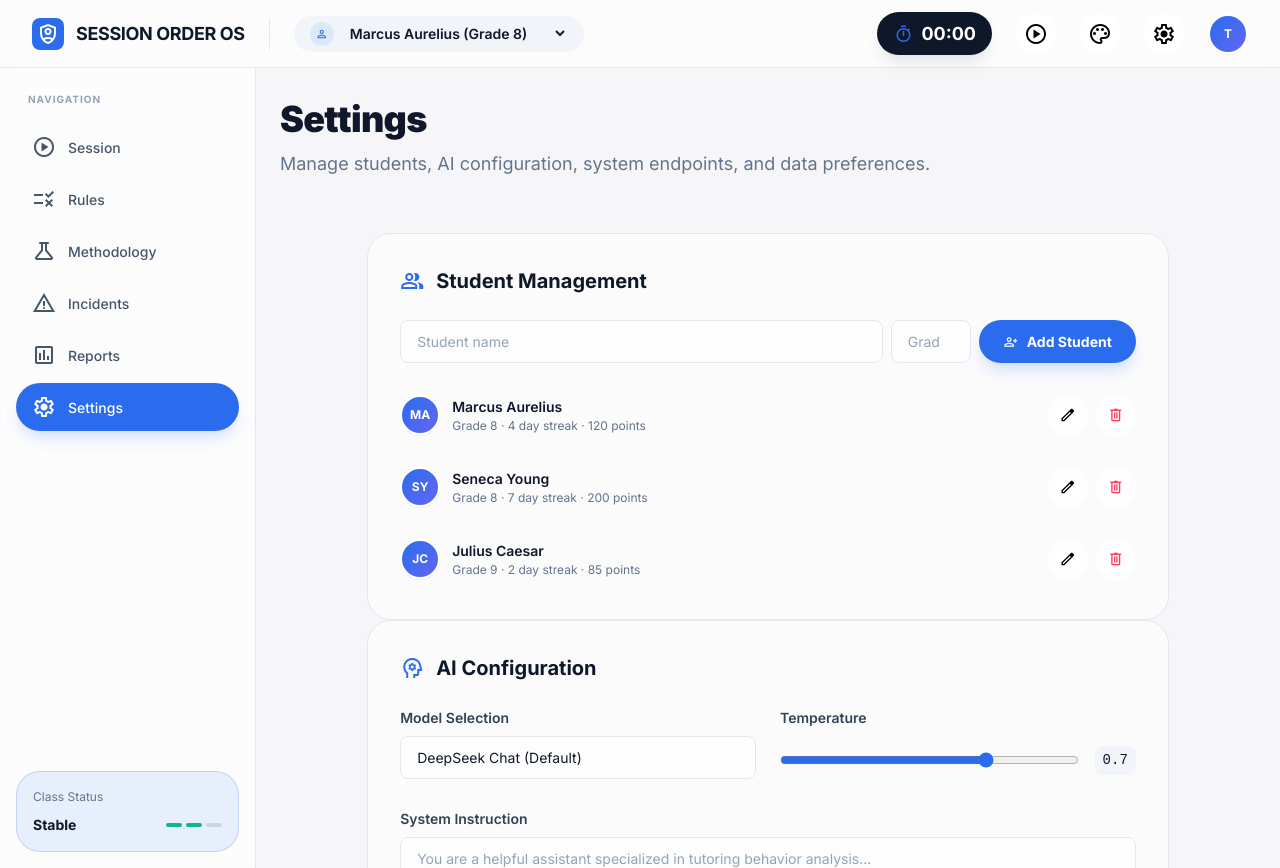
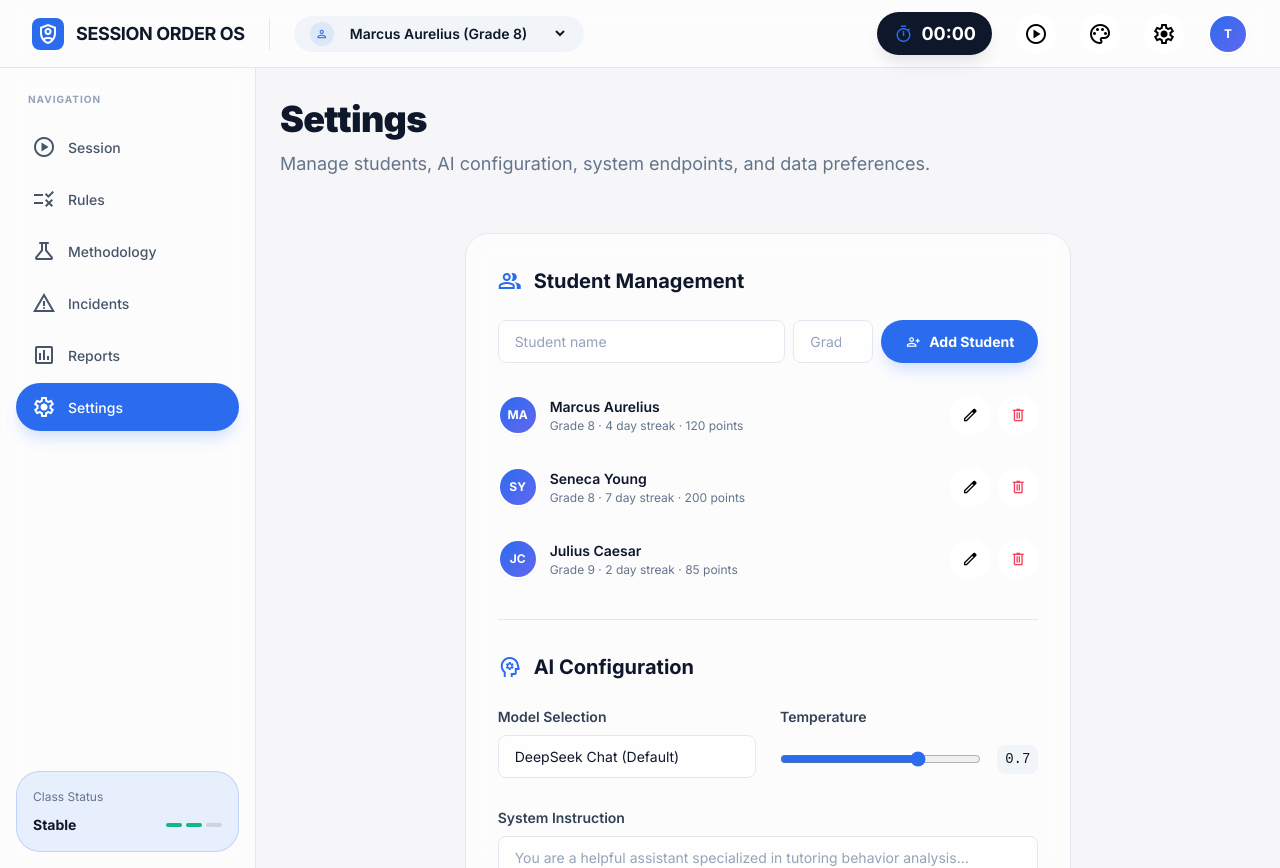
Before and after one commit to 123UsernamemanresU321/SOOS, a plain HTML site: page frontend/index.html in a window 1280 px wide. Both pictures are taken after a click on the button "settings". Drawn offline with nearby package versions, Linux system fonts and the light colour scheme.

Commit message:
modified:   frontend/app.js 	modified:   frontend/styles.css

```diff
--- a/frontend/app.js
+++ b/frontend/app.js
@@ -610,7 +610,7 @@
         `).join('')}
       </div>
 
-      <div style="max-width:64rem" class="space-y-4" id="methodology-sections">
+      <div class="glass" style="max-width:64rem;border-radius:var(--radius-xl);border:1px solid var(--border-light);padding:0" id="methodology-sections">
         ${_renderMethodologySections(_editableConfig.bands[_activeBand], _activeBand)}
       </div>
 
@@ -1147,9 +1147,9 @@
         <p style="font-size:1.125rem">Manage students, AI configuration, system endpoints, and data preferences.</p>
       </div>
 
-      <div class="space-y-8" style="max-width:56rem;margin:0 auto">
+      <div style="max-width:56rem;margin:0 auto">
+        <div class="glass" style="border-radius:var(--radius-xl);padding:0 2rem;border:1px solid var(--border-light)">
 
-        <!-- Student Management -->
         <section class="settings-section">
           <div class="settings-section-header">
             <span class="material-symbols-outlined text-primary">group</span>
@@ -1244,17 +1244,13 @@
             <span class="material-symbols-outlined text-primary">database</span>
             <h2>Data Export/Import</h2>
           </div>
-          <div class="grid-2">
-            <div style="padding:1rem;border-radius:var(--radius);border:1px solid var(--border-light);display:flex;flex-direction:column;gap:0.75rem">
-              <p style="font-size:0.875rem;font-weight:600">Export Configuration</p>
-              <p style="font-size:0.75rem;color:var(--text-500)">Download a full backup of your current data and settings.</p>
-              <button class="btn btn-outline btn-full" onclick="Export.downloadJSON()" style="margin-top:0.5rem"><span class="material-symbols-outlined" style="font-size:1.125rem">download</span> Download .JSON</button>
-            </div>
-            <div style="padding:1rem;border-radius:var(--radius);border:1px solid var(--border-light);display:flex;flex-direction:column;gap:0.75rem">
-              <p style="font-size:0.875rem;font-weight:600">Import Configuration</p>
-              <p style="font-size:0.75rem;color:var(--text-500)">Restore your environment from a previously exported file.</p>
-              <button class="btn btn-secondary btn-full" onclick="Export.importJSON()" style="margin-top:0.5rem"><span class="material-symbols-outlined" style="font-size:1.125rem">upload</span> Choose File</button>
-            </div>
+          <div style="display:flex;gap:1rem;flex-wrap:wrap">
+            <button class="btn btn-outline" onclick="Export.downloadJSON()" style="flex:1;min-width:12rem">
+              <span class="material-symbols-outlined" style="font-size:1.125rem">download</span> Download Full Backup (.JSON)
+            </button>
+            <button class="btn btn-secondary" onclick="Export.importJSON()" style="flex:1;min-width:12rem">
+              <span class="material-symbols-outlined" style="font-size:1.125rem">upload</span> Import from File
+            </button>
           </div>
         </section>
 
@@ -1278,7 +1274,7 @@
         </section>
 
         <!-- Danger Zone -->
-        <section class="settings-section" style="border:1px solid rgba(239,68,68,0.3);border-radius:var(--radius-xl)">
+        <section class="settings-section" style="border-bottom:none;padding-bottom:0">
           <div class="settings-section-header">
             <span class="material-symbols-outlined" style="color:#ef4444">warning</span>
             <h2 style="color:#ef4444">Danger Zone</h2>
@@ -1296,8 +1292,10 @@
           </div>
         </section>
 
+        </div>
+
         <!-- Save/Discard -->
-        <div style="display:flex;align-items:center;justify-content:flex-end;gap:1rem;padding-bottom:3rem">
+        <div style="display:flex;align-items:center;justify-content:flex-end;gap:1rem;padding:1.5rem 0 2rem">
           <button class="btn" style="color:var(--text-600)" onclick="navigate('settings')">Discard Changes</button>
           <button class="btn btn-primary" onclick="App._saveSettings()">Save All Changes</button>
         </div>
--- a/frontend/styles.css
+++ b/frontend/styles.css
@@ -1590,16 +1590,16 @@
 
 /* --- Settings Sections --- */
 .settings-section {
-  padding: 2rem;
-  border-radius: var(--radius-xl);
-  background: rgba(255, 255, 255, 0.5);
-  border: 1px solid var(--border-light);
-  backdrop-filter: blur(4px);
+  padding: 2rem 0;
+  border-bottom: 1px solid var(--border-light);
 }
 
 .dark .settings-section {
-  background: rgba(15, 23, 42, 0.5);
   border-color: var(--border-dark);
+}
+
+.settings-section:last-of-type {
+  border-bottom: none;
 }
 
 .settings-section-header {
@@ -1633,11 +1633,13 @@
 
 /* --- Accordion --- */
 .accordion {
-  background: #fff;
-  border: 1px solid var(--border-light);
-  border-radius: var(--radius-xl);
+  background: transparent;
+  border-bottom: 1px solid var(--border-light);
   overflow: hidden;
-  box-shadow: var(--shadow-sm);
+}
+
+.accordion:last-child {
+  border-bottom: none;
 }
 
 .dark .accordion {
```
